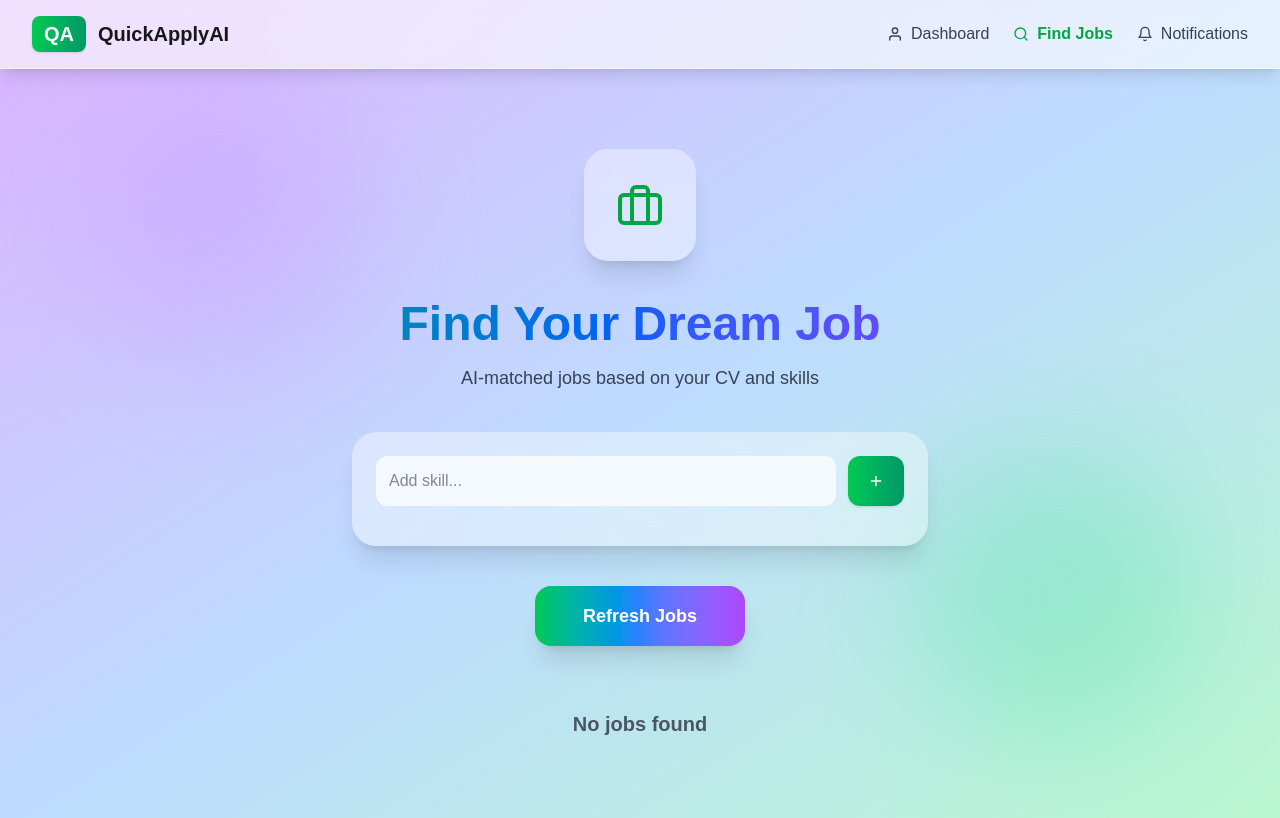
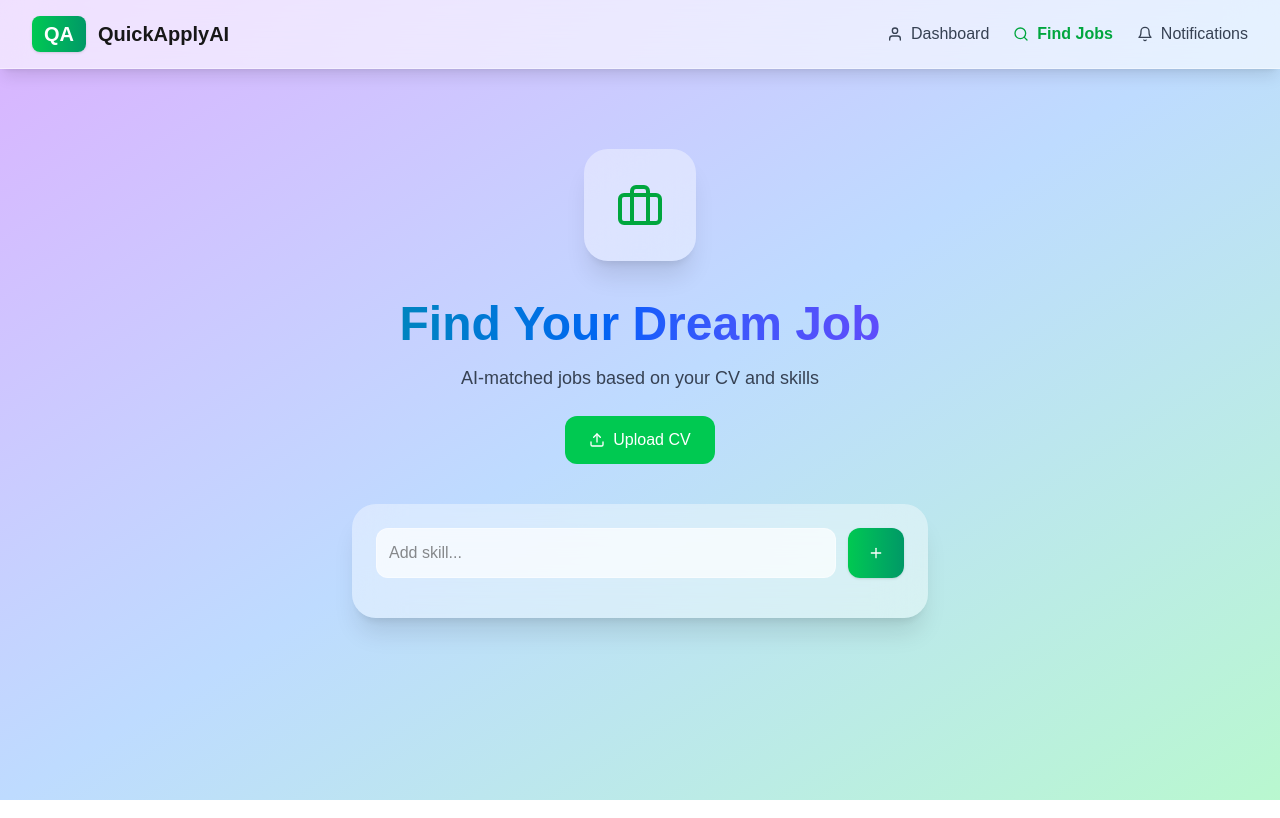
Before and after one commit to HudsonWayne/SignLanguageConvetor, a Next.js app in the folder Desktop/FastApplyAi/fastapplyai/: page /find-jobs in a window 1280 px wide. Built offline with nearby package versions, Linux system fonts and the light colour scheme.

Commit message:
initial commit

```diff
--- a/Desktop/FastApplyAi/fastapplyai/src/app/find-jobs/page.tsx
+++ b/Desktop/FastApplyAi/fastapplyai/src/app/find-jobs/page.tsx
@@ -2,7 +2,7 @@
 
 import Link from "next/link";
 import { useEffect, useState } from "react";
-import { FiSearch, FiMapPin, FiX, FiPlus, FiUser, FiBell, FiBriefcase } from "react-icons/fi";
+import { FiSearch, FiMapPin, FiX, FiPlus, FiUser, FiBell, FiBriefcase, FiUpload } from "react-icons/fi";
 
 /* ================= TYPES ================= */
 interface Job {
@@ -22,13 +22,39 @@ export default function FindJobsPage() {
   const [skills, setSkills] = useState<string[]>([]);
   const [skillInput, setSkillInput] = useState("");
   const [mounted, setMounted] = useState(false);
+  const [cvUploaded, setCvUploaded] = useState(false);
 
   /* ================= LOAD LOCAL DATA ================= */
   useEffect(() => {
     setMounted(true);
     const savedSkills = localStorage.getItem("skills");
+    const savedCV = localStorage.getItem("cvText");
+
     if (savedSkills) setSkills(JSON.parse(savedSkills));
+    if (savedCV) setCvUploaded(true);
   }, []);
+
+  /* ================= UPLOAD CV ================= */
+  const handleCVUpload = async (file: File) => {
+    const formData = new FormData();
+    formData.append("file", file);
+
+    try {
+      const res = await fetch("/api/upload-cv", { method: "POST", body: formData });
+      const data = await res.json();
+
+      if (data.text) {
+        localStorage.setItem("cvText", data.text); // store parsed CV
+        setCvUploaded(true);
+        alert("CV uploaded successfully!");
+      } else {
+        alert("Failed to upload CV.");
+      }
+    } catch (e) {
+      console.error(e);
+      alert("Error uploading CV.");
+    }
+  };
 
   /* ================= FETCH JOBS ================= */
   const fetchJobs = async () => {
@@ -36,7 +62,7 @@ export default function FindJobsPage() {
     const cvText = localStorage.getItem("cvText") || "";
 
     if (!cvText) {
-      alert("CV not found in local storage. Please upload your CV first.");
+      alert("Please upload your CV first.");
       setLoading(false);
       return;
     }
@@ -52,20 +78,17 @@ export default function FindJobsPage() {
       setJobs(data.filter((job) => (job.match || 0) >= 30));
     } catch (e) {
       console.error(e);
-      alert("Failed to fetch jobs. Check the server console.");
+      alert("Failed to fetch jobs.");
     }
-
     setLoading(false);
   };
 
   /* ================= APPLY ================= */
-  const applyJob = (job: Job) => {
-    window.open(job.link, "_blank");
-  };
+  const applyJob = (job: Job) => window.open(job.link, "_blank");
 
-  /* ================= ADD SKILL ================= */
+  /* ================= ADD/REMOVE SKILLS ================= */
   const addSkill = () => {
-    const s = skillInput.trim();
+    const s = skillInput.trim().toLowerCase();
     if (!s || skills.includes(s)) return;
     const updated = [...skills, s];
     setSkills(updated);
@@ -73,34 +96,21 @@ export default function FindJobsPage() {
     setSkillInput("");
   };
 
-  /* ================= REMOVE SKILL ================= */
   const removeSkill = (s: string) => {
     const updated = skills.filter((k) => k !== s);
     setSkills(updated);
     localStorage.setItem("skills", JSON.stringify(updated));
   };
 
-  /* ================= FETCH JOBS AFTER MOUNT ================= */
   useEffect(() => {
-    if (mounted) fetchJobs();
-  }, [mounted]);
+    if (mounted && cvUploaded) fetchJobs();
+  }, [mounted, cvUploaded]);
 
   if (!mounted)
-    return (
-      <div className="flex items-center justify-center min-h-screen text-gray-700 text-xl">
-        Loading jobs...
-      </div>
-    );
+    return <div className="flex items-center justify-center min-h-screen text-gray-700 text-xl">Loading...</div>;
 
-  /* ================= UI ================= */
   return (
     <div className="min-h-screen relative overflow-hidden bg-gradient-to-br from-purple-300 via-blue-200 to-green-200">
-      {/* Glow */}
-      <div className="absolute top-0 left-0 w-full h-full pointer-events-none">
-        <div className="absolute top-20 left-20 w-72 h-72 bg-purple-400 opacity-20 rounded-full blur-3xl"></div>
-        <div className="absolute bottom-20 right-20 w-72 h-72 bg-green-400 opacity-20 rounded-full blur-3xl"></div>
-      </div>
-
       {/* NAVBAR */}
       <nav className="relative z-50 backdrop-blur-xl bg-white/60 border-b border-white/40 shadow-lg">
         <div className="max-w-7xl mx-auto px-8 py-4 flex justify-between items-center">
@@ -108,24 +118,15 @@ export default function FindJobsPage() {
             <div className="bg-gradient-to-r from-green-500 to-emerald-600 text-white px-3 py-1 rounded-lg shadow">QA</div>
             QuickApplyAI
           </div>
-
           <div className="flex gap-6 items-center text-gray-700 font-medium">
             <Link href="/dashboard">
-              <div className="flex gap-2 items-center hover:text-green-600 transition">
-                <FiUser /> Dashboard
-              </div>
+              <div className="flex gap-2 items-center hover:text-green-600 transition"><FiUser /> Dashboard</div>
             </Link>
-
             <Link href="/find-jobs">
-              <div className="flex gap-2 items-center text-green-600 font-semibold">
-                <FiSearch /> Find Jobs
-              </div>
+              <div className="flex gap-2 items-center text-green-600 font-semibold"><FiSearch /> Find Jobs</div>
             </Link>
-
             <Link href="/notifications">
-              <div className="flex gap-2 items-center hover:text-green-600 transition">
-                <FiBell /> Notifications
-              </div>
+              <div className="flex gap-2 items-center hover:text-green-600 transition"><FiBell /> Notifications</div>
             </Link>
           </div>
         </div>
@@ -140,6 +141,21 @@ export default function FindJobsPage() {
           Find Your Dream Job
         </h1>
         <p className="text-gray-700 mt-4 text-lg">AI-matched jobs based on your CV and skills</p>
+
+        {/* CV Upload */}
+        {!cvUploaded && (
+          <div className="mt-6 flex justify-center gap-3">
+            <label className="bg-green-500 text-white px-6 py-3 rounded-xl cursor-pointer flex items-center gap-2 hover:scale-105 transition">
+              <FiUpload /> Upload CV
+              <input
+                type="file"
+                accept="application/pdf"
+                className="hidden"
+                onChange={(e) => e.target.files && handleCVUpload(e.target.files[0])}
+              />
+            </label>
+          </div>
+        )}
       </div>
 
       {/* SKILLS */}
@@ -152,10 +168,7 @@ export default function FindJobsPage() {
               placeholder="Add skill..."
               className="flex-1 p-3 rounded-xl border border-white/40 focus:ring-2 focus:ring-green-400 outline-none bg-white/70"
             />
-            <button
-              onClick={addSkill}
-              className="bg-gradient-to-r from-green-500 to-emerald-600 text-white px-5 rounded-xl hover:scale-110 transition shadow"
-            >
+            <button onClick={addSkill} className="bg-gradient-to-r from-green-500 to-emerald-600 text-white px-5 rounded-xl hover:scale-110 transition shadow">
               <FiPlus />
             </button>
           </div>
@@ -170,6 +183,7 @@ export default function FindJobsPage() {
       </div>
 
       {/* SEARCH BUTTON */}
+      {cvUploaded && (
         <div className="relative z-10 text-center mt-10">
           <button
             onClick={fetchJobs}
@@ -178,18 +192,13 @@ export default function FindJobsPage() {
             Refresh Jobs
           </button>
         </div>
+      )}
 
       {/* RESULTS */}
       <div className="relative z-10 max-w-7xl mx-auto mt-16 pb-20">
-        {loading && (
-          <div className="text-center text-xl font-semibold">
-            Finding perfect jobs...
-          </div>
-        )}
-        {!loading && jobs.length === 0 && (
-          <div className="text-center text-xl font-semibold text-gray-600">
-            No jobs found
-          </div>
+        {loading && <div className="text-center text-xl font-semibold">Finding perfect jobs...</div>}
+        {!loading && jobs.length === 0 && cvUploaded && (
+          <div className="text-center text-xl font-semibold text-gray-600">No jobs found</div>
         )}
 
         <div className="grid md:grid-cols-3 gap-8">
@@ -197,10 +206,8 @@ export default function FindJobsPage() {
             <div key={i} className="bg-white/50 backdrop-blur-xl rounded-3xl p-6 shadow-xl hover:shadow-2xl hover:scale-[1.03] transition">
               <h2 className="font-bold text-xl">{job.title}</h2>
               <p className="text-gray-600">{job.company}</p>
-              <div className="flex gap-2 mt-2 text-gray-600 text-sm">
-                <FiMapPin /> {job.location}
-              </div>
-
+              <div className="flex gap-2 mt-2 text-gray-600 text-sm"><FiMapPin /> {job.location}</div>
+              {job.match && (
                 <div className="mt-4">
                   <div className="flex justify-between text-sm">
                     <span>Match</span>
@@ -213,7 +220,7 @@ export default function FindJobsPage() {
                     />
                   </div>
                 </div>
-
+              )}
               <button
                 onClick={() => applyJob(job)}
                 className="mt-6 w-full bg-gradient-to-r from-green-500 to-emerald-600 text-white py-3 rounded-xl font-semibold hover:scale-105 transition shadow"
```
Lines whose indentation alone changed are shown as unchanged.
